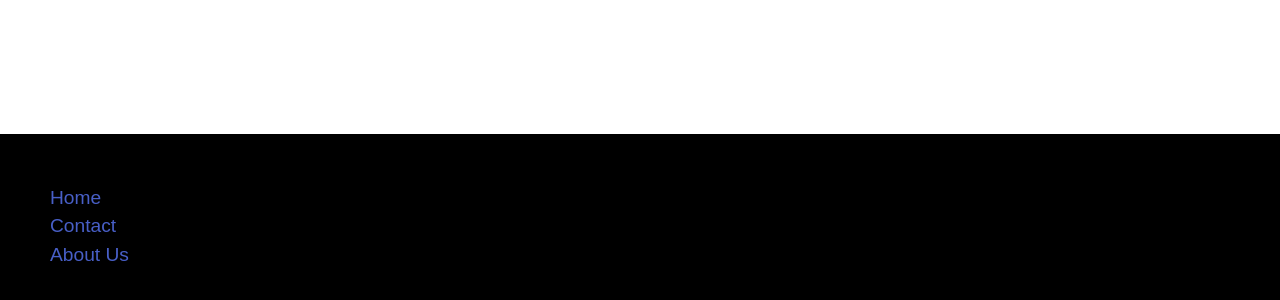
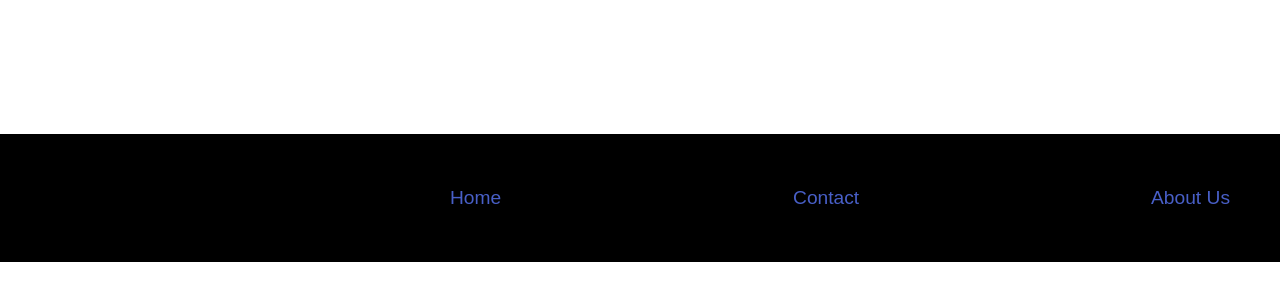
Before and after one commit to kthao21/Vibrant_Vocab, a plain HTML site: page index.html in a window 1280 px wide. Shown: the part 1147-1447 px from the top of the page. After the commit the page ends 1409 px from the top, so only its background shows below. Drawn offline with nearby package versions, Linux system fonts and the light colour scheme; a script that the page names is missing.

Commit message:
connected the class element to the css style sheet and spaced out the home,concacts, and about us in the footer

```diff
--- a/assets/css/styles.css
+++ b/assets/css/styles.css
@@ -46,6 +46,13 @@ header h1 {
     justify-content: space-between;
 }
 
+.footerinfo {
+    display: flex;
+    flex-direction: row;
+    margin-left: 400px;
+    justify-content: space-between;
+}
+
 body {
     background-repeat: repeat;
 }
```
